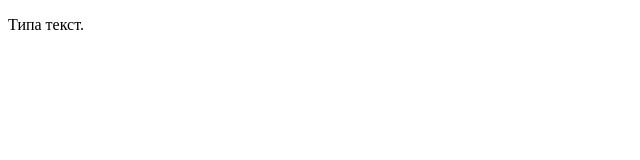
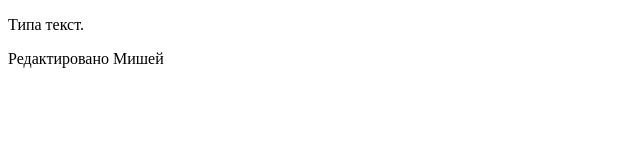
Before and after one commit to mlukyanov1980/firts, a plain HTML site: page index.html in a window 1280 px wide. Shown: the whole page, without its empty margins (0-640 px from the left). Drawn offline with Linux system fonts and the light colour scheme.

Commit message:
редактировано М

```diff
--- a/index.html
+++ b/index.html
@@ -9,6 +9,7 @@
 
     <div>
         <p>Типа текст.</p>
+        <p>Редактировано Мишей</p>
     </div>
 
 </body>
```
